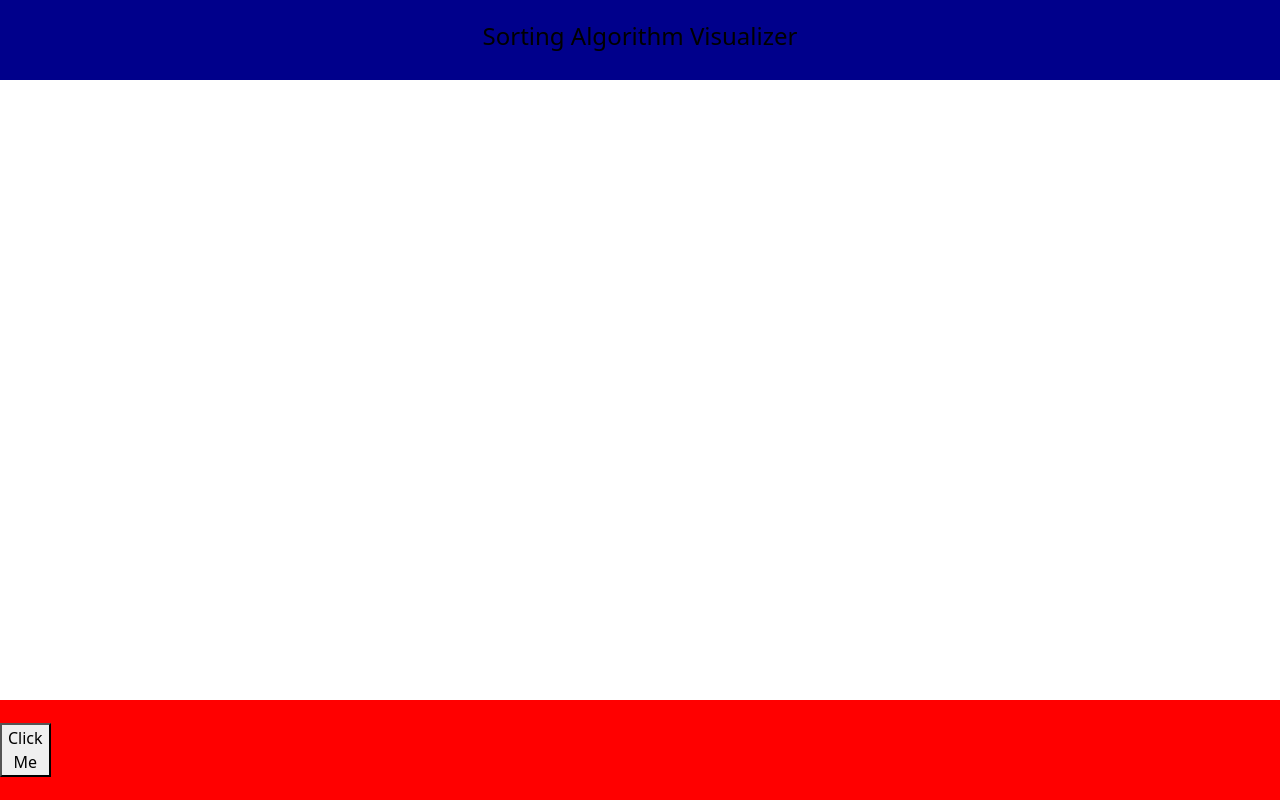
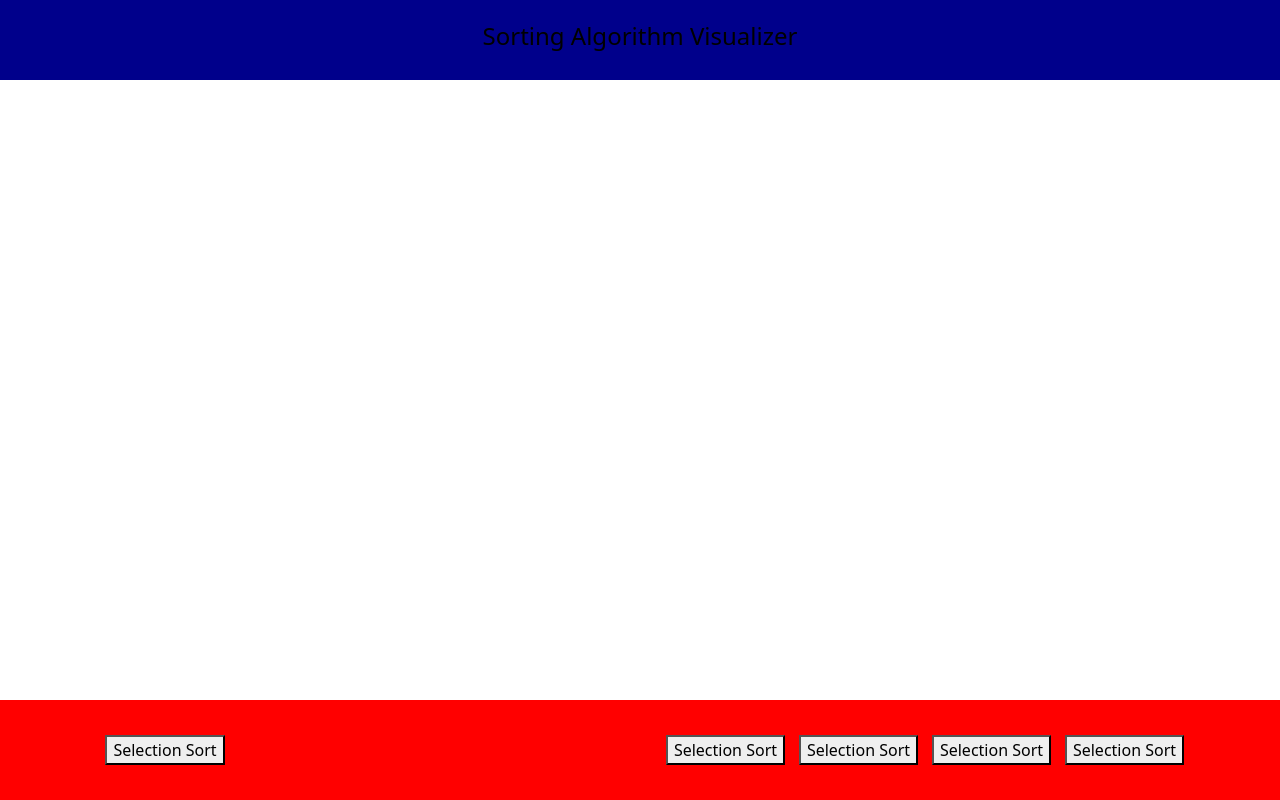
Before and after one commit to SamuTheCoder/Sorting-Algorithm-VIsualizer, a React (Create React App) app in the folder sorting-algorithm-visualizer/: page / in a window 1280 px wide. Built offline with nearby package versions, Linux system fonts and the light colour scheme.

Commit message:
Initializing the Visualizer Component

```diff
--- a/sorting-algorithm-visualizer/src/App.css
+++ b/sorting-algorithm-visualizer/src/App.css
@@ -2,6 +2,7 @@ html,
 body,
 #root {
   height: 100%;
+  box-sizing: border-box;
   margin: 0;
   padding: 0;
 }
--- a/sorting-algorithm-visualizer/src/App.js
+++ b/sorting-algorithm-visualizer/src/App.js
@@ -1,14 +1,16 @@
 import "./App.css";
 import Header from "./Components/Header";
 import Footer from "./Components/Footer";
-import 'bootstrap/dist/css/bootstrap.min.css';
-
+import Visualizer from "./Components/Visualizer";
+import "bootstrap/dist/css/bootstrap.min.css";
 
 function App() {
   return (
     <div className="app-wrapper">
       <Header></Header>
-      <div className="content-wrapper"></div>
+      <div className="content-wrapper">
+        <Visualizer></Visualizer>
+      </div>
       <Footer></Footer>
     </div>
   );
--- a/sorting-algorithm-visualizer/src/CSS/Footer.css
+++ b/sorting-algorithm-visualizer/src/CSS/Footer.css
@@ -4,7 +4,7 @@
     height: 100px;
     margin: 0;
     display: flex;
-    position: absolute;
+    position: relative;
     bottom: 0;
     justify-content: space-between;
     align-items: center;
--- a/sorting-algorithm-visualizer/src/CSS/Visualizer.css
+++ b/sorting-algorithm-visualizer/src/CSS/Visualizer.css
@@ -0,0 +1,13 @@
+.visualizer{
+    display: flex;
+    align-items: baseline;
+    justify-content: center;
+    height: 300px;
+    margin-inline: 50px;
+}
+
+.array-bar{
+    width:3px;
+    background-color: #000000;
+    margin: 0 2px;
+}
--- a/sorting-algorithm-visualizer/src/Components/Button.js
+++ b/sorting-algorithm-visualizer/src/Components/Button.js
@@ -4,7 +4,7 @@ import '../CSS/Button.css';
 const Button = () => {
     return (
         <button classname="styled-button">
-            Click Me
+            Selection Sort
         </button>
     );
 }
--- a/sorting-algorithm-visualizer/src/Components/Footer.js
+++ b/sorting-algorithm-visualizer/src/Components/Footer.js
@@ -1,19 +1,35 @@
-import 'bootstrap/dist/css/bootstrap.min.css';
+import "bootstrap/dist/css/bootstrap.min.css";
 import React from "react";
 import Button from "./Button";
-import '../CSS/Footer.css'
-import Col from 'react-bootstrap/Col';
-import Row from 'react-bootstrap/Row';
+import "../CSS/Footer.css";
+import Col from "react-bootstrap/Col";
+import Row from "react-bootstrap/Row";
+import Container from "react-bootstrap/Container";
 
 const Footer = () => {
   return (
     <footer className="footer">
+      <Container>
         <Row>
-            <Col> <Button></Button></Col>
-            <Col></Col>
-            <Col></Col>
+          <Col
+            sm={2}
+            className="d-flex align-items-center justify-content-center"
+          >
+            {" "}
+            <Button></Button>
+          </Col>
+          <Col sm={4}></Col>
+          <Col
+            sm={6}
+            className="d-flex align-items-center justify-content-evenly"
+          >
+            <Button></Button>
+            <Button></Button>
+            <Button></Button>
+            <Button></Button>
+          </Col>
         </Row>
-
+      </Container>
     </footer>
   );
 };
--- a/sorting-algorithm-visualizer/src/Components/Visualizer.js
+++ b/sorting-algorithm-visualizer/src/Components/Visualizer.js
@@ -0,0 +1,50 @@
+import React from "react";
+import "../CSS/Visualizer.css";
+
+class Visualizer extends React.Component {
+  constructor(props) {
+    super(props);
+
+    this.state = {
+      array: [],
+    };
+  }
+
+  componentDidMount() {
+    this.setArray();
+  }
+
+  setArray() {
+    const newArray = [];
+
+    //Variables declared by let are only available inside the block where they're defined.
+    //Variables declared by var are available throughout the function in which they're declared
+    for (let i = 0; i < 100; i++) {
+      newArray.push(this.getRandomInt(5, 299));
+    }
+    this.setState({ array: newArray });
+  }
+
+  //https://stackoverflow.com/questions/1527803/generating-random-whole-numbers-in-javascript-in-a-specific-range
+  getRandomInt(min, max) {
+    min = Math.ceil(min);
+    max = Math.floor(max);
+
+    return Math.floor(Math.random() * (max - min + 1)) + min;
+  }
+  render() {
+    return (
+      <div className="visualizer">
+        {this.state.array.map((value, index) => (
+          <div
+            key={index}
+            className="array-bar"
+            style={{ height: "${value}px" }}
+          />
+        ))}
+      </div>
+    );
+  }
+}
+
+export default Visualizer;
```
Also changed, not shown: sorting-algorithm-visualizer/src/CSS/Button.css (line endings or trailing spaces).
